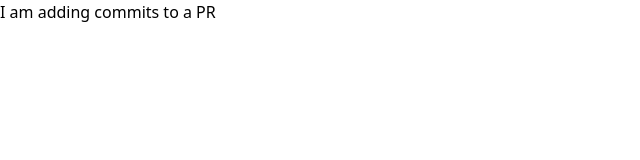
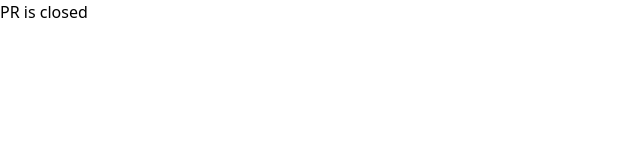
Before and after one commit to vectary-dev/prototype_base, a React app: page / in a window 1280 px wide. Shown: the top 160 px of the page, without its empty margins (0-640 px from the left). Built offline with nearby package versions, Linux system fonts and the light colour scheme.

Commit message:
closed PR

```diff
--- a/src/App.js
+++ b/src/App.js
@@ -3,7 +3,7 @@ import React from "react";
 document.title = "Vectary Prototype";
 
 function App() {
-  return <div className="">I am adding commits to a PR</div>;
+  return <div className="">PR is closed</div>;
 }
 
 export default App;
```
